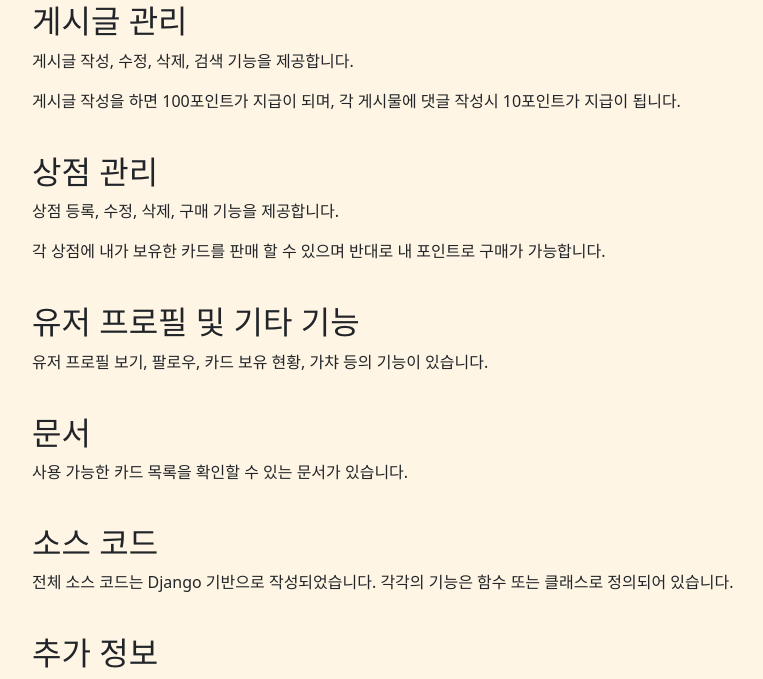
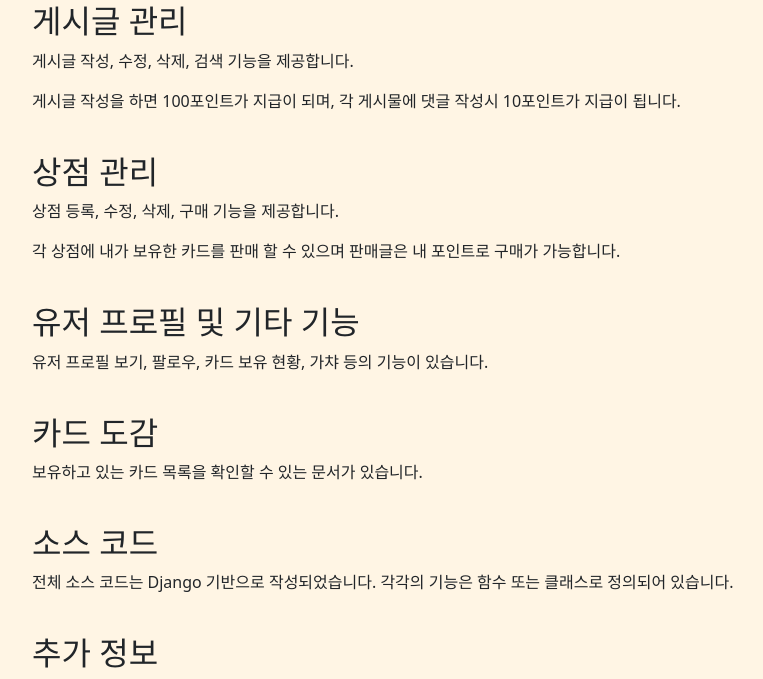
Before and after one commit to billyhyunjun/sparta_market, a Django app: page /articles/about/ in a window 1280 px wide. Shown: the part 755-1434 px from the top of the page, without its empty margins (168-931 px from the left). Run offline with Django 4.2, Linux system fonts and the light colour scheme.

Commit message:
페이지 오류 수정

```diff
--- a/spartamarket/accounts/views.py
+++ b/spartamarket/accounts/views.py
@@ -42,6 +42,7 @@ def login(request):
 def logout(request):
     if request.user.is_authenticated:
         auth_logout(request)
+        messages.add_message(request, messages.INFO, '로그아웃 되었습니다.')
     return redirect("index")
 
 
--- a/spartamarket/articles/templates/articles/about.html
+++ b/spartamarket/articles/templates/articles/about.html
@@ -102,13 +102,13 @@
 <br>
 <h2>상점 관리</h2>
 <p>상점 등록, 수정, 삭제, 구매 기능을 제공합니다.</p>
-<p>각 상점에 내가 보유한 카드를 판매 할 수 있으며 반대로 내 포인트로 구매가 가능합니다.</p>
+<p>각 상점에 내가 보유한 카드를 판매 할 수 있으며 판매글은 내 포인트로 구매가 가능합니다.</p>
 <br>
 <h2>유저 프로필 및 기타 기능</h2>
 <p>유저 프로필 보기, 팔로우, 카드 보유 현황, 가챠 등의 기능이 있습니다.</p>
 <br>
-<h2>문서</h2>
-<p>사용 가능한 카드 목록을 확인할 수 있는 문서가 있습니다.</p>
+<h2>카드 도감</h2>
+<p>보유하고 있는 카드 목록을 확인할 수 있는 문서가 있습니다.</p>
 <br>
 <h2>소스 코드</h2>
 <p>전체 소스 코드는 Django 기반으로 작성되었습니다. 각각의 기능은 함수 또는 클래스로 정의되어 있습니다.</p>
--- a/spartamarket/articles/views.py
+++ b/spartamarket/articles/views.py
@@ -111,7 +111,7 @@ def create(request):
 @require_POST
 def delete(request, pk):
     article = get_object_or_404(Article, pk=pk)
-    if request.user == article.author:
+    if request.user == article.author or request.user.is_superuser:
         article.delete()
         messages.add_message(request, messages.INFO, '게시글이 삭제 되었습니다.')
         return redirect("articles:articles")
@@ -122,7 +122,7 @@ def update(request, pk):
     if request.user.is_authenticated:
         article = get_object_or_404(Article, pk=pk)
         hashtags = article.hashtags.all().order_by("content")
-        if request.user == article.author:
+        if request.user == article.author or request.user.is_superuser:
             if request.method == "POST":
                 form = ArticleForm(
                     request.POST, request.FILES, instance=article)
@@ -166,7 +166,7 @@ def comment_create(request, pk):
 @require_POST
 def comment_delete(request, pk):
     comment = get_object_or_404(Comment, pk=pk)
-    if request.user == comment.author:
+    if request.user == comment.author or request.user.is_superuser:
         comment.delete()
         return redirect("articles:articles_view", pk)
     else:
--- a/spartamarket/spartamarket/settings.py
+++ b/spartamarket/spartamarket/settings.py
@@ -24,7 +24,7 @@ BASE_DIR = Path(__file__).resolve().parent.parent
 SECRET_KEY = 'django-insecure-amxyotowgmrkg1wz&)yr&klo*&tgzu(^&#^jsu5o()y=)di1j&'
 
 # SECURITY WARNING: don't run with debug turned on in production!
-DEBUG = False
+DEBUG = True
 
 ALLOWED_HOSTS = ["*"]
 
--- a/spartamarket/stores/templates/stores/update.html
+++ b/spartamarket/stores/templates/stores/update.html
@@ -34,7 +34,7 @@
       </div>
       <div class="div_box">
         <input type="hidden" name="card" value="{{ card_choice }}">
-        <img id="preview" style="width: 300px; height: 300px;" src="{% static 'stores/pokemon ('|add:store.card.cardnum|add:').png' %}" />
+        <img id="preview" style="width: 200px; margin: 20px;" src="{% static 'stores/pokemon ('|add:store.card.cardnum|add:').png' %}" />
       </div>
     </div>
     <div class="table">
--- a/spartamarket/stores/views.py
+++ b/spartamarket/stores/views.py
@@ -99,7 +99,7 @@ def create(request):
 def delete(request, pk):
     if request.user.is_authenticated:
         store = get_object_or_404(Store, pk=pk)
-        if request.user == store.author:
+        if request.user == store.author or request.user.is_superuser:
             seller = get_object_or_404(User, pk=store.author.pk)
             card = store.card
             seller.cards.add(card)
@@ -134,7 +134,7 @@ def buy(request, pk):
 def update(request, pk):
     if request.user.is_authenticated:
         store = get_object_or_404(Store, pk=pk)
-        if request.user == store.author:
+        if request.user == store.author or request.user.is_superuser:
             if request.method == "POST":
                 form = StoreForm(request.POST, instance=store)
                 if form.is_valid():
@@ -146,5 +146,5 @@ def update(request, pk):
             }
             return render(request, "stores/update.html", context)
         else:
-            return redirect("articels:stores")
+            return redirect("stores:stores")
     return redirect("accounts:login")
```
